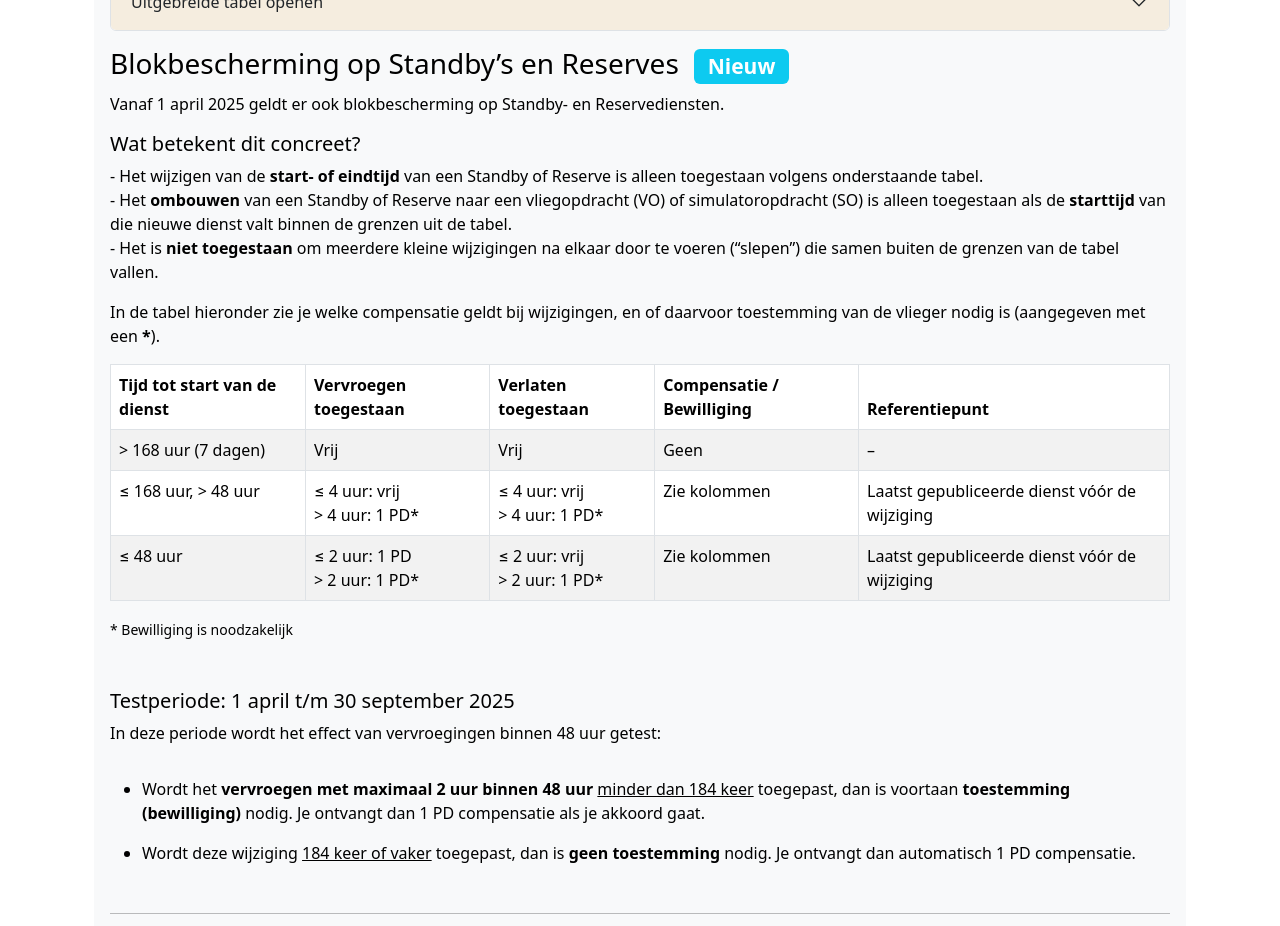
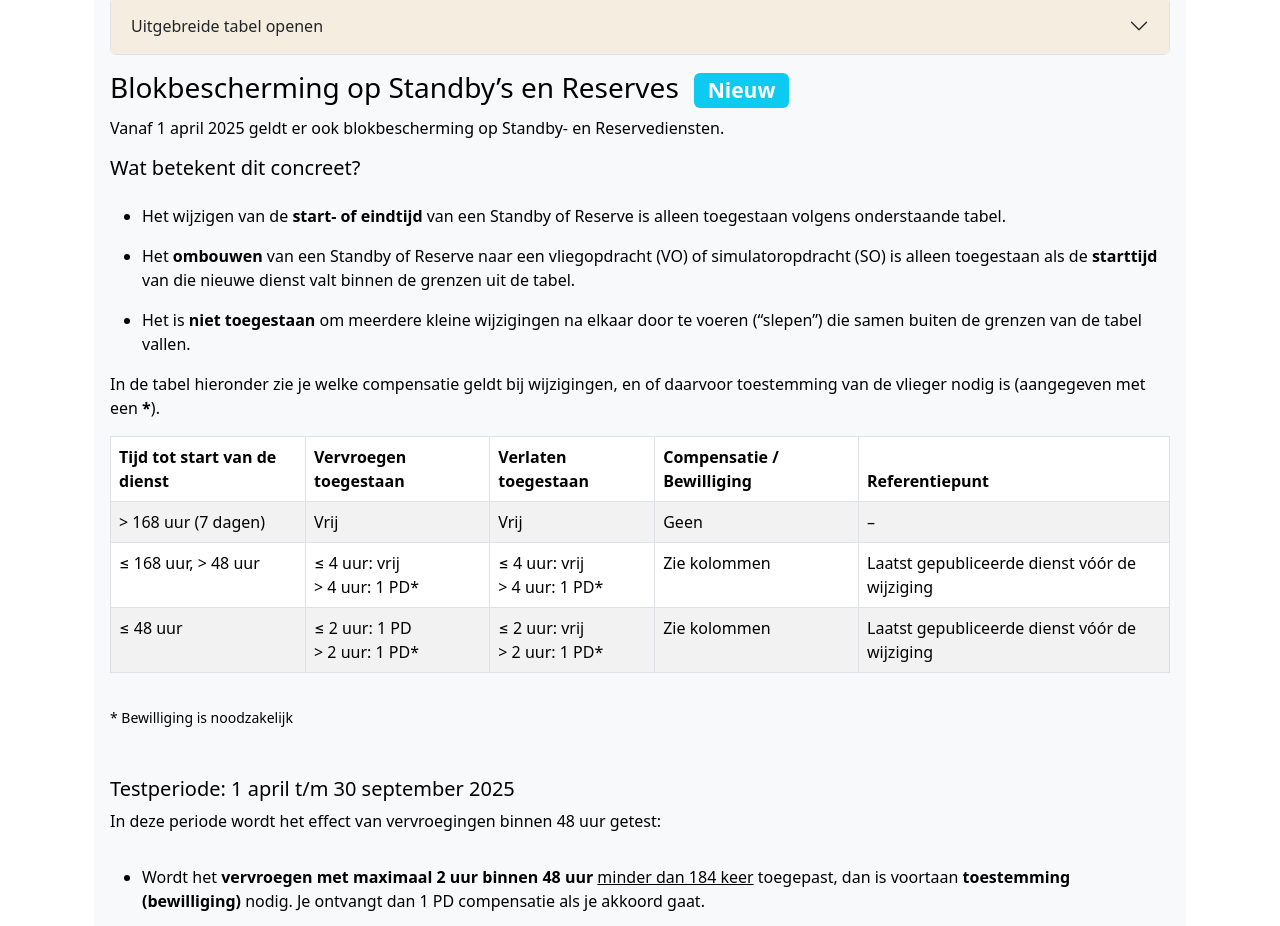
Before and after one commit to DartLazer/hvcao-pwa, a Nuxt app in the folder nuxt3/: page /blokbescherming in a window 1280 px wide. Shown: the part 1340-2266 px from the top of the page. Built offline with nearby package versions, Linux system fonts and the light colour scheme.

Commit message:
Make table more mobile friendly

```diff
--- a/nuxt3/pages/blokbescherming.vue
+++ b/nuxt3/pages/blokbescherming.vue
@@ -2,29 +2,25 @@
   <div>
     <div class="container col-12 col-md-auto mx-auto rounded-1 pb-5">
       <h1>Blokbescherming</h1>
-      <div class="rounded-2 p-3 pb-5 pt-3 text-black" style="background: RGBA(248, 249, 250, 0.9)">
+      <div class="rounded-2 p-3 pb-5 pt-3 text-black" style="background: RGBA(248, 249, 250, 0.9); overflow-x: hidden;">
         <h3>Wat is blokbescherming?</h3>
         <p>
           De blokbescherming verwijst naar de regels en bepalingen die zijn opgesteld om wijzigingen in de roosters van
           vliegers te reguleren. Deze bescherming stelt vliegers in staat om vooraf geplande schema's te behouden en
-          biedt
-          compensatie indien wijzigingen noodzakelijk zijn.
+          biedt compensatie indien wijzigingen noodzakelijk zijn.
         </p>
 
         <p>
           Veranderingen in het rooster, zoals een andere vlucht- of simulatoropdracht, moeten in overeenstemming met
           specifieke regels gebeuren. Als een schemawijziging wordt gemaakt waarvoor de toestemming van de vlieger
-          vereist is, zal expliciet om
-          toestemming worden gevraagd.
-          Er is ook compensatie beschikbaar voor de vliegers in de vorm van een PD bij
-          dergelijke wijzigingen.
+          vereist is, zal expliciet om toestemming worden gevraagd.
+          Er is ook compensatie beschikbaar voor de vliegers in de vorm van een PD bij dergelijke wijzigingen.
         </p>
         <p class="small">Blokbescherming wordt beschreven in Bijlage 7 Sectie C.9 van ons CAO</p>
 
         <blockbescherming-calculator/>
-        <h3>
-          Wat mag wanneer veranderd worden?
-        </h3>
+
+        <h3>Wat mag wanneer veranderd worden?</h3>
         <table class="table table-striped table-bordered">
           <thead class="thead-dark">
           <tr>
@@ -35,23 +31,23 @@
           </thead>
           <tbody>
           <tr>
-            <td> &gt336 uur (14 dagen)</td>
+            <td>&gt;336 uur (14 dagen)</td>
             <td>Geen</td>
             <td>Geen</td>
           </tr>
           <tr>
-            <td>&gt168 uur (7 dagen)</td>
-            <td>Voor wijzigingen > 3 uur</td>
+            <td>&gt;168 uur (7 dagen)</td>
+            <td>Voor wijzigingen &gt; 3 uur</td>
             <td>1 PD</td>
           </tr>
           <tr>
-            <td>&gt24 uur (1 dag)</td>
-            <td>Voor wijzigingen > 3 uur</td>
+            <td>&gt;24 uur (1 dag)</td>
+            <td>Voor wijzigingen &gt; 3 uur</td>
             <td>1 PD</td>
           </tr>
           <tr>
-            <td> &lt24 uur</td>
-            <td>Vervroegen: Alle wijzingen, verlaten: indien afmelden &gt 2 uur</td>
+            <td>&lt;24 uur</td>
+            <td>Vervroegen: alle wijzigingen<br>Verlaten: indien afmelden &gt; 2 uur</td>
             <td>1 PD</td>
           </tr>
           </tbody>
@@ -60,27 +56,27 @@
         <blok-bescherming-tabel-accordion/>
 
         <!-- Standby Blok bescherming -->
+        <h3>Blokbescherming op Standby’s en Reserves <span class="badge bg-info ms-2">Nieuw</span></h3>
+        <p>Vanaf 1 april 2025 geldt er ook blokbescherming op Standby- en Reservediensten.</p>
 
-        <h3>Blokbescherming op Standby’s en Reserves <span class="badge bg-info ms-2">Nieuw</span></h3>
-        <p>
-          Vanaf 1 april 2025 geldt er ook blokbescherming op Standby- en Reservediensten.
-        </p>
+        <h5>Wat betekent dit concreet?</h5>
+        <ul>
+          <li>Het wijzigen van de <b>start- of eindtijd</b> van een Standby of Reserve is alleen toegestaan volgens
+            onderstaande tabel.
+          </li>
+          <li>Het <b>ombouwen</b> van een Standby of Reserve naar een vliegopdracht (VO) of simulatoropdracht (SO) is
+            alleen toegestaan als de <strong>starttijd</strong> van die nieuwe dienst valt binnen de grenzen uit de
+            tabel.
+          </li>
+          <li>Het is <b>niet toegestaan</b> om meerdere kleine wijzigingen na elkaar door te voeren (“slepen”) die samen
+            buiten de grenzen van de tabel vallen.
+          </li>
+        </ul>
 
-        <p>
-          <h5>Wat betekent dit concreet?</h5>
-          - Het wijzigen van de <b>start- of eindtijd</b> van een Standby of Reserve is alleen toegestaan volgens
-          onderstaande tabel.<br>
-          - Het <b>ombouwen</b> van een Standby of Reserve naar een vliegopdracht (VO) of simulatoropdracht (SO) is
-          alleen toegestaan als de <strong>starttijd</strong> van die nieuwe dienst valt binnen de grenzen uit de tabel.<br>
-          - Het is <b>niet toegestaan</b> om meerdere kleine wijzigingen na elkaar door te voeren (“slepen”) die samen
-          buiten de grenzen van de tabel vallen.
-        </p>
+        <p>In de tabel hieronder zie je welke compensatie geldt bij wijzigingen, en of daarvoor toestemming van de
+          vlieger nodig is (aangegeven met een <b>*</b>).</p>
 
-        <p>
-          In de tabel hieronder zie je welke compensatie geldt bij wijzigingen, en of daarvoor toestemming van de
-          vlieger nodig is (aangegeven met een <b>*</b>).
-        </p>
-
+        <div ref="scrollContainer" class="table-responsive-mobile">
           <table class="table table-striped table-bordered">
             <thead class="thead-dark">
             <tr>
@@ -115,54 +111,41 @@
             </tr>
             </tbody>
           </table>
-        <p class="mb-5">
-          <small>
-            * Bewilliging is noodzakelijk
-          </small>
+        </div>
+        <p v-if="showScrollHint" class="scroll-hint text-center text-muted mt-2">
+          <span class="d-inline-block">← veeg om meer te zien →</span>
         </p>
 
-        <h5>
-          Testperiode: 1 april t/m 30 september 2025
-        </h5>
-        <p>
-          In deze periode wordt het effect van vervroegingen binnen 48 uur getest:
-        </p>
+        <p class="mb-5"><small>* Bewilliging is noodzakelijk</small></p>
 
+        <h5>Testperiode: 1 april t/m 30 september 2025</h5>
+        <p>In deze periode wordt het effect van vervroegingen binnen 48 uur getest:</p>
         <ul>
-          <li>
-            Wordt het <b>vervroegen met maximaal 2 uur binnen 48 uur</b> <u>minder dan 184 keer</u> toegepast, dan is
+          <li>Wordt het <b>vervroegen met maximaal 2 uur binnen 48 uur</b> <u>minder dan 184 keer</u> toegepast, dan is
             voortaan <b>toestemming (bewilliging)</b> nodig. Je ontvangt dan 1 PD compensatie als je akkoord gaat.
           </li>
-          <li>
-            Wordt deze wijziging <u>184 keer of vaker</u> toegepast, dan is <b>geen toestemming</b> nodig. Je ontvangt
+          <li>Wordt deze wijziging <u>184 keer of vaker</u> toegepast, dan is <b>geen toestemming</b> nodig. Je ontvangt
             dan automatisch 1 PD compensatie.
           </li>
         </ul>
-        <hr class="mt-5" />
+        <hr class="mt-5"/>
         <!-- Einde Standby Blok bescherming -->
 
         <h3 class="pt-4">Uitzonderingen op de blokbescherming</h3>
         <ul>
-          <li>
-            <b>Standby</b> op standby diensten geldt geen blokbescherming.
-          </li>
-          <li>
-            Schemawijzigingen als gevolg van eigen verzoeken uit het verzoekensysteem, ruilingen, het niet verkrijgen
+          <li><b>Standby</b> op standby diensten geldt geen blokbescherming.</li>
+          <li>Schemawijzigingen als gevolg van eigen verzoeken uit het verzoekensysteem, ruilingen, het niet verkrijgen
             van een medische verklaring of kwalificatie, en BIC- of sociale restricties, vallen niet onder de
             blokbescherming.
           </li>
-          <li>
-            Schemawijzigingen die plaatsvinden tijdens een TQ of commando-opleiding (tot aan de eerste dag van de
+          <li>Schemawijzigingen die plaatsvinden tijdens een TQ of commando-opleiding (tot aan de eerste dag van de
             lijntraining). De vlieger hoeft niet om bewilliging gevraagd te worden, maar de compensatie geldt wel.
           </li>
-          <li>
-            Indien de vlieger zich heeft aangemeld voor een vluchtopdracht en er veranderingen aan de ingetekende
+          <li>Indien de vlieger zich heeft aangemeld voor een vluchtopdracht en er veranderingen aan de ingetekende
             vluchtopdracht noodzakelijk zijn vanwege de sluitingstijd van EIN of RTM. De overige bepalingen van G.8
-            (maximale FDP)
-            blijven wel van toepassing.
+            (maximale FDP) blijven wel van toepassing.
           </li>
-          <li>
-            Bij calamiteiten geldt de blokbescherming in redelijkheid niet. Dit houdt in dat de voorwaarde van
+          <li>Bij calamiteiten geldt de blokbescherming in redelijkheid niet. Dit houdt in dat de voorwaarde van
             bewilliging, zoals opgenomen in de blokbescherming, niet van toepassing is. De compensatie, zowel met
             bewilliging als zonder bewilliging, zal conform C.9.c worden toegekend. De calamiteitenbepaling geldt 24 uur
             vanaf het moment dat de calamiteit is ontstaan. In overleg met de VNV kan deze periode worden verlengd
@@ -181,8 +164,15 @@ import {useMainStore} from "~/store/mainStore";
 
 let store = useMainStore();
 
+const scrollContainer = ref(null);
+const showScrollHint = ref(false);
+
 onMounted(() => {
   store.setPageTitle('Blokbescherming')
+  const el = scrollContainer.value;
+  if (el && el.scrollWidth > el.clientWidth) {
+    showScrollHint.value = true;
+  }
 });
 </script>
 
@@ -191,18 +181,42 @@ li {
   padding-top: 1rem;
 }
 
+/* Zorg dat de tabel binnen de kaart blijft scrollen */
+.table-responsive-mobile {
+  width: 100%;
+  overflow-x: auto;
+  -webkit-overflow-scrolling: touch;
+  padding-bottom: 1rem;
+}
 
-/* Custom styles for full-screen width on phones */
+.table-responsive-mobile table {
+  min-width: 700px;
+}
+
+/* Mobiele optimalisatie */
 @media (max-width: 576px) {
-  /* Phones */
   .container {
     width: 99%;
     padding-left: 0;
     padding-right: 0;
+  }
+
+  .table-responsive-mobile {
+    margin-left: -1rem;
+    margin-right: -1rem;
   }
 }
 
 .button-accordion {
   background: #f5eddf;
 }
+
+.scroll-hint {
+  font-size: 0.8rem;
+  color: #6c757d;
+  opacity: 0.8;
+  pointer-events: none;
+  user-select: none;
+}
+
 </style>
```
Lines whose indentation alone changed are shown as unchanged.
